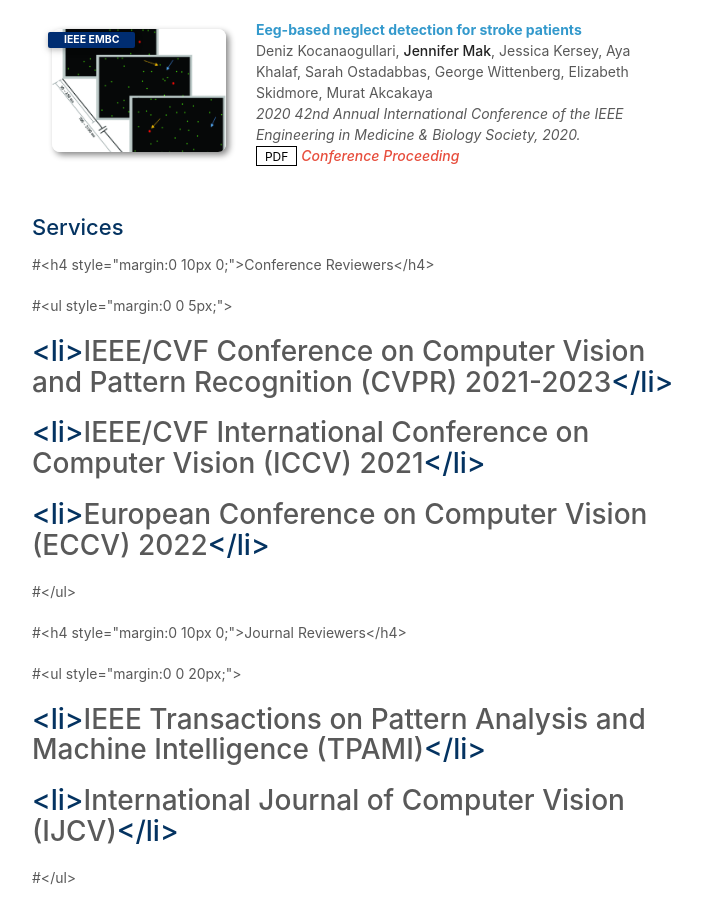
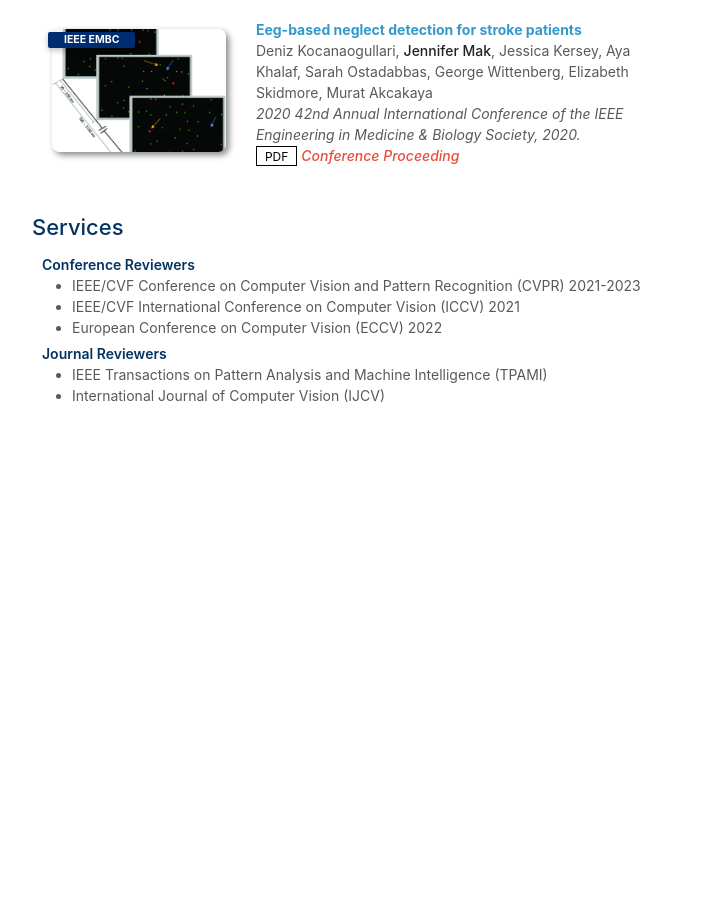
Before and after one commit to jennifer-mak/jennifer-mak, a Jekyll site: the page built from index.md, in a window 1280 px wide and 1400 px high, scrolled down 1019 px. Shown: the part 421-1345 px from the top of the window, without its empty margins (438-1140 px from the left). Built offline with Jekyll 4.4.1, drawn with Linux system fonts in a browser that asks for light colours; nearby versions of some CDN libraries; a style sheet for code colours, icons or effects is not loaded; our own code applies the rules of GitHub Pages for plain Markdown files; after the commit the page ends 1937 px from its top, so only the background shows below that.

Commit message:
Update services.md

```diff
--- a/_includes/services.md
+++ b/_includes/services.md
@@ -1,16 +1,16 @@
 ## Services
 
-#<h4 style="margin:0 10px 0;">Conference Reviewers</h4>
+<h4 style="margin:0 10px 0;">Conference Reviewers</h4>
 
-#<ul style="margin:0 0 5px;">
-#  <li><a href="http://cvpr2023.thecvf.com/"><autocolor>IEEE/CVF Conference on Computer Vision and Pattern Recognition (CVPR) 2021-2023</autocolor></a></li>
-#  <li><a href="http://iccv2021.thecvf.com/"><autocolor>IEEE/CVF International Conference on Computer Vision (ICCV) 2021</autocolor></a></li>
-#  <li><a href="https://eccv2022.ecva.net/"><autocolor>European Conference on Computer Vision (ECCV) 2022</autocolor></a></li>
-#</ul>
+<ul style="margin:0 0 5px;">
+  <li><a href="http://cvpr2023.thecvf.com/"><autocolor>IEEE/CVF Conference on Computer Vision and Pattern Recognition (CVPR) 2021-2023</autocolor></a></li>
+  <li><a href="http://iccv2021.thecvf.com/"><autocolor>IEEE/CVF International Conference on Computer Vision (ICCV) 2021</autocolor></a></li>
+  <li><a href="https://eccv2022.ecva.net/"><autocolor>European Conference on Computer Vision (ECCV) 2022</autocolor></a></li>
+</ul>
 
-#<h4 style="margin:0 10px 0;">Journal Reviewers</h4>
+<h4 style="margin:0 10px 0;">Journal Reviewers</h4>
 
-#<ul style="margin:0 0 20px;">
-#  <li><a href="https://www.computer.org/csdl/journal/tp"><autocolor>IEEE Transactions on Pattern Analysis and Machine Intelligence (TPAMI)</autocolor></a></li>
-#  <li><a href="https://www.springer.com/journal/11263"><autocolor>International Journal of Computer Vision (IJCV)</autocolor></a></li>
-#</ul>
+<ul style="margin:0 0 20px;">
+  <li><a href="https://www.computer.org/csdl/journal/tp"><autocolor>IEEE Transactions on Pattern Analysis and Machine Intelligence (TPAMI)</autocolor></a></li>
+  <li><a href="https://www.springer.com/journal/11263"><autocolor>International Journal of Computer Vision (IJCV)</autocolor></a></li>
+</ul>
```
